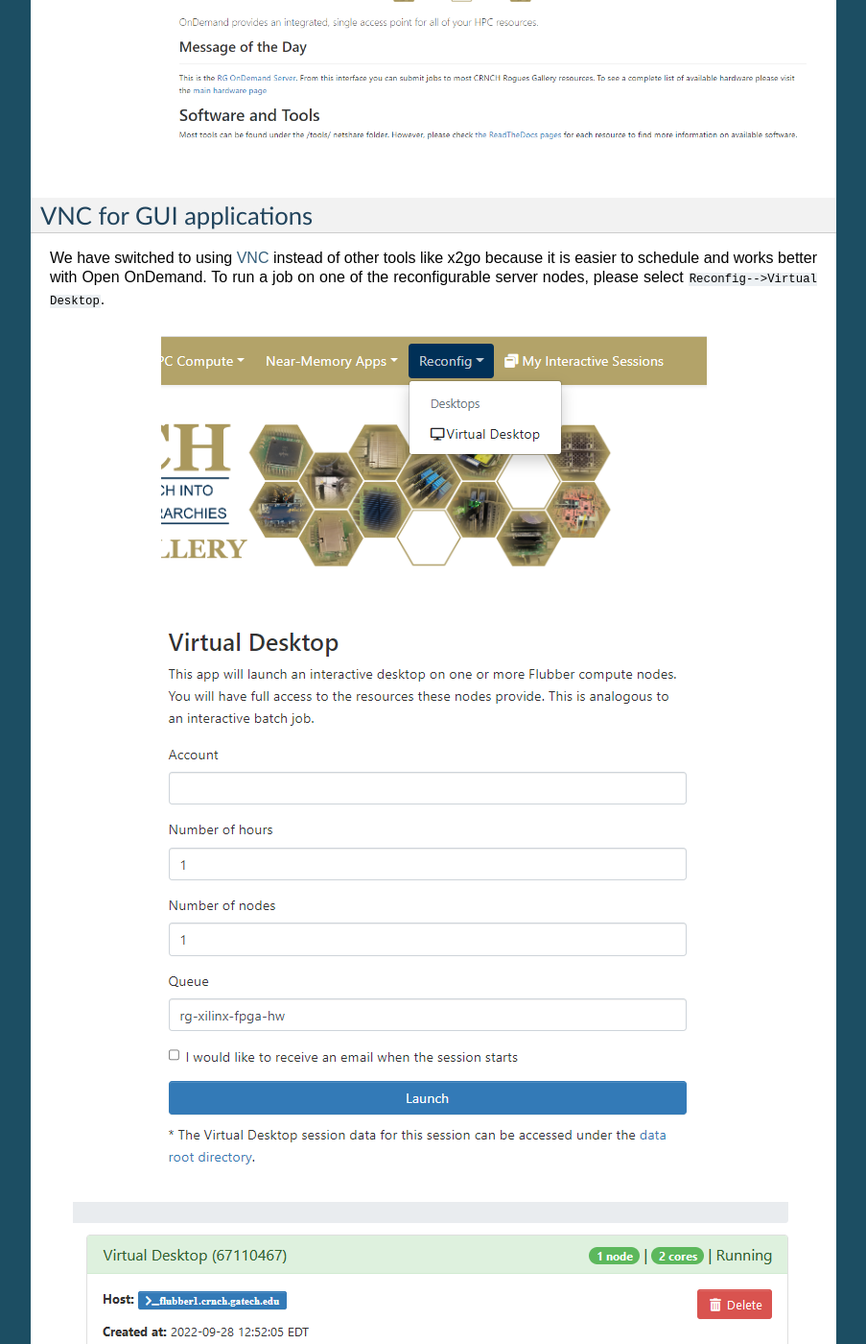
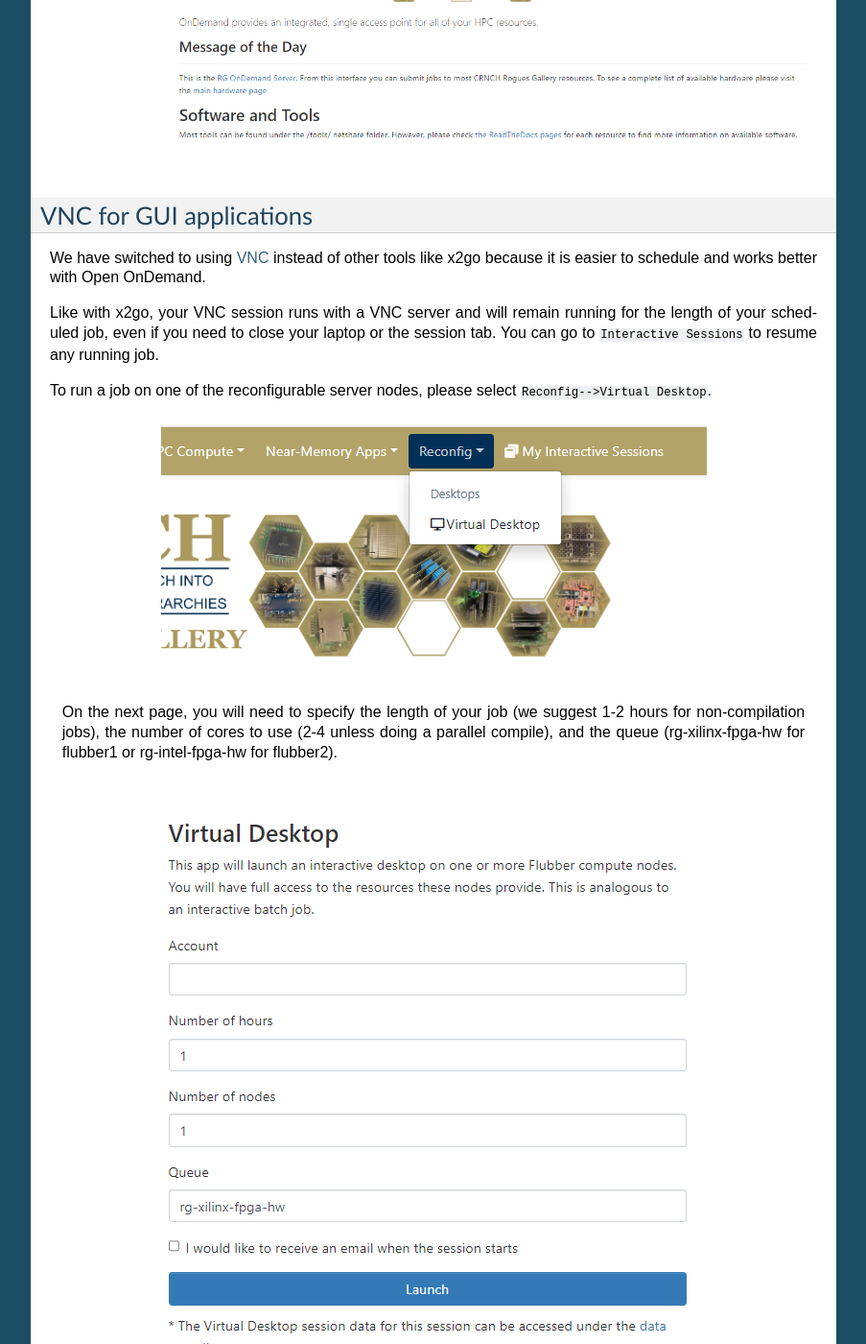
Before and after one commit to gt-crnch-rg/read-the-docs, a Sphinx documentation site: the page built from docs/general/open-on-demand.rst, in a window 1280 px wide and 1400 px high, scrolled down 616 px. Shown: the whole window at 96% size, without its empty margins (198-1101 px from the left). Built offline with Sphinx 7.4.7, drawn with Linux system fonts in a browser that asks for light colours; pages that are not in the unit, such as notebooks, are missing from menus; some of the changed text lies outside the part shown.

Commit message:
Update open-on-demand.rst

```diff
--- a/docs/general/open-on-demand.rst
+++ b/docs/general/open-on-demand.rst
@@ -18,16 +18,28 @@
 
 VNC for GUI applications
 ------------------------
-We have switched to using `VNC <https://gt-crnch-rg.readthedocs.io/en/main/general/using-gui-with-vnc.html>`__ instead of other tools like x2go because it is easier to schedule and works better with Open OnDemand. To run a job on one of the reconfigurable server nodes, please select ``Reconfig-->Virtual Desktop``.
+We have switched to using `VNC <https://gt-crnch-rg.readthedocs.io/en/main/general/using-gui-with-vnc.html>`__ instead of other tools like x2go because it is easier to schedule and works better with Open OnDemand.
+
+.. note::
+
+Like with x2go, your VNC session runs with a VNC server and will remain running for the length of your scheduled job, even if you need to close your laptop or the session tab. You can go to ``Interactive Sessions`` to resume any running job.
+
+To run a job on one of the reconfigurable server nodes, please select ``Reconfig-->Virtual Desktop``.
 
 .. figure:: ../figures/general/ood/ood_login_vnc_reconfig.PNG
  :alt: OOD VNC tab
 
+ On the next page, you will need to specify the length of your job (we suggest 1-2 hours for non-compilation jobs), the number of cores to use (2-4 unless doing a parallel compile), and the queue (rg-xilinx-fpga-hw for flubber1 or rg-intel-fpga-hw for flubber2).
+
 .. figure:: ../figures/general/ood/ood_vnc_job.PNG
  :alt: OOD VNC job launcher
 
+ Once the job starts, you can change the image quality and compression settings for the VNC session to make your connection faster. Note that higher graphical quality may result in some lag on slower network connections. Click on ``Launch Virtual Desktop`` to start your VNC session.
+
 .. figure:: ../figures/general/ood/ood_reconfig_vnc_1.PNG
  :alt: OOD VNC job launched
+
+ You can then run applications from the terminal within the XFCE window or by using desktop icon launchers to launch GUI applications.
 
 .. figure:: ../figures/general/ood/ood_reconfig_vnc_2.PNG
  :alt: OOD VNC interface
```
